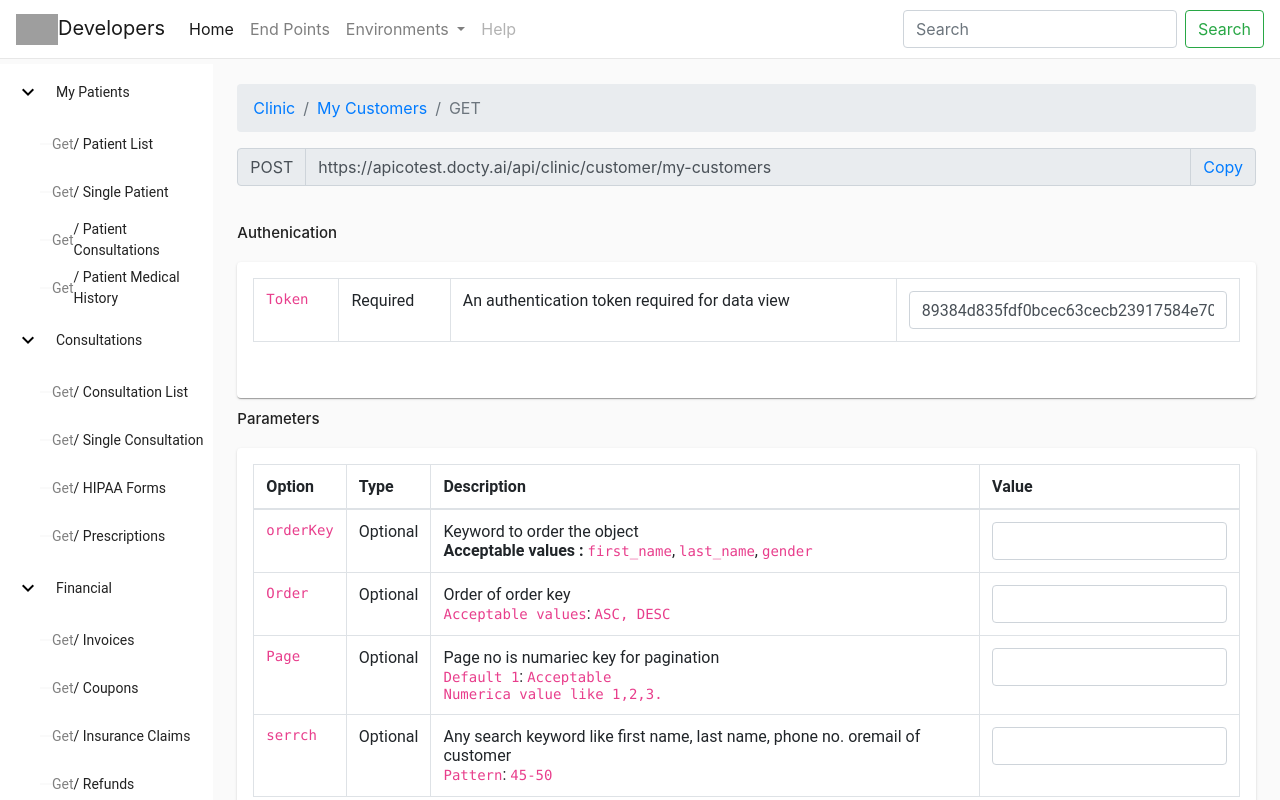
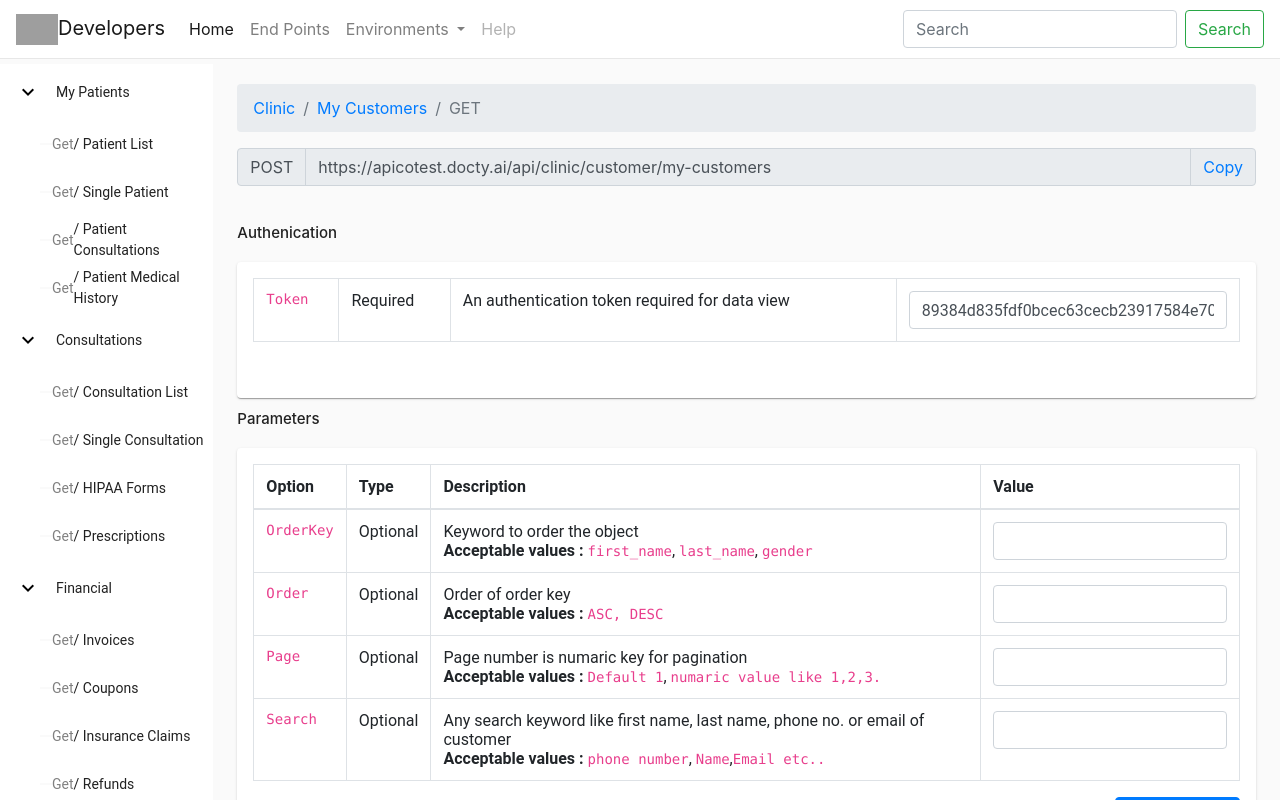
Before and after one commit to uxdarjun/docty-developer, an Angular app: page / in a window 1280 px wide. Shown: the top 800 px of the page. Built offline with nearby package versions, Linux system fonts and the light colour scheme; grey boxes are pictures that could not be loaded; what ngx-json-viewer would draw is missing.

Commit message:
2 files modified

```diff
--- a/src/app/app.component.html
+++ b/src/app/app.component.html
@@ -157,7 +157,7 @@
 								</thead>
 								<tbody>
 									<tr>
-										<td><code>orderKey</code></td>
+										<td><code>OrderKey</code></td>
 										<td>Optional</td>
 										<td>
 											Keyword to order the object<br />
@@ -174,7 +174,7 @@
 										<td>
 											Order of order key
 											<br />
-											<code>Acceptable values</code>: <code>ASC, DESC</code>
+											<b>Acceptable values : </b> <code>ASC, DESC</code>
 										</td>
 										<td>
 											<input type="text" class="form-control" [(ngModel)]="params.order" />
@@ -185,12 +185,10 @@
 										<td><code>Page</code></td>
 										<td>Optional</td>
 										<td>
-											Page no is numariec key for pagination
+											Page number is numaric key for pagination
 											<br />
-											<code>Default 1</code>:
-											<code>Acceptable</code>
-											<br />
-											<code>Numerica value like 1,2,3.</code>
+											<b>Acceptable values : </b>
+											<code>Default 1</code>, <code>numaric value like 1,2,3.</code>
 										</td>
 										<td>
 											<input type="text" class="form-control" [(ngModel)]="params.page" />
@@ -198,13 +196,14 @@
 									</tr>
 
 									<tr>
-										<td><code>serrch</code></td>
+										<td><code>Search</code></td>
 										<td>Optional</td>
 										<td>
-											Any search keyword like first name, last name, phone no. oremail of customer
+											Any search keyword like first name, last name, phone no. or email of
+											customer
 											<br />
-											<code>Pattern</code>:
-											<code>45-50</code>
+											<b>Acceptable values : </b>
+											<code>phone number</code>, <code>Name</code>,<code>Email etc..</code>
 										</td>
 										<td>
 											<input type="text" class="form-control" [(ngModel)]="params.search" />
--- a/src/app/app.component.ts
+++ b/src/app/app.component.ts
@@ -100,7 +100,7 @@ export class AppComponent {
       .then(res => {
         this.result = res;
       })
-      .catch(e => this.error = e)
+      .catch(e => (this.error = e))
       .finally(() => (this.loader = false));
   }
 }
```
